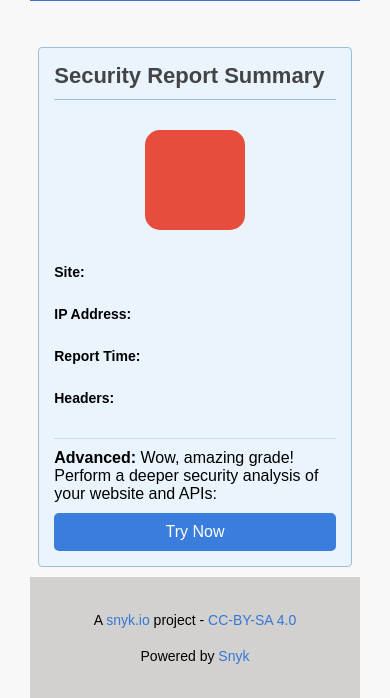
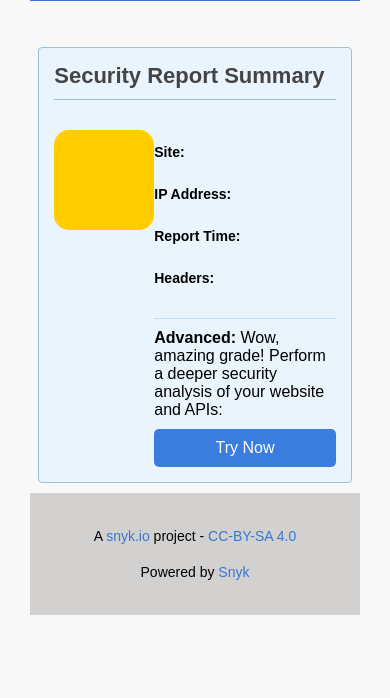
Before and after one commit to asbdu160cb22s607184/tech_repo, a Django app: template myproject/scanner/templates/scanner/grade.html in a window 390 px wide. Shown: the part 404-1102 px from the top of the page. After the commit the page ends 1019 px from the top, so only its background shows below. Run offline with Django 5.2, Linux system fonts and the light colour scheme; the template is opened without the code that fills it, so the values that code supplies are empty; parts of the project's set-up code (start-up, migrations or seed data) failed here and were passed over.

Commit message:
changed sharp

```diff
--- a/myproject/scanner/templates/scanner/grade.html
+++ b/myproject/scanner/templates/scanner/grade.html
@@ -259,7 +259,7 @@
     margin: 10px auto;
     box-sizing: border-box;
   }
-  .grade {
+  {% comment %} .grade {
   display: block;
   text-align: center;
   border-radius: 15px;
@@ -276,6 +276,20 @@
     margin: 0 auto 20px auto;
     font-size: 50px;
     padding: 20px 30px;
+  } {% endcomment %}
+  .grade {
+    width: 100px;
+    height: 100px;
+    background-color: rgb(255, 204, 0); /* Set your desired background */
+    color: white;
+    font-size: 50px;
+    font-weight: bold;
+    border-radius: 15px;
+    margin: 0 auto 20px auto;
+    display: flex;
+    align-items: center;
+    justify-content: center;
+    text-align: center;
   }
 
   .report-details table {
```
